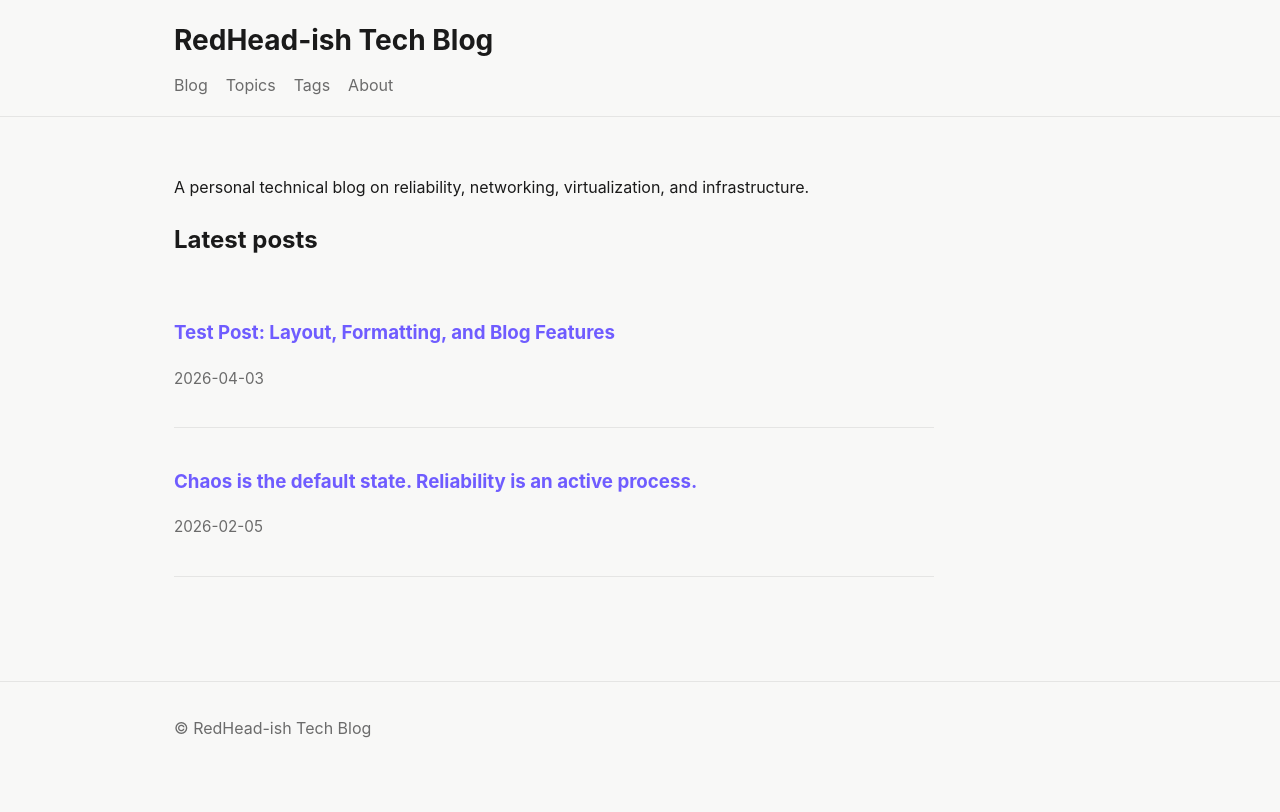
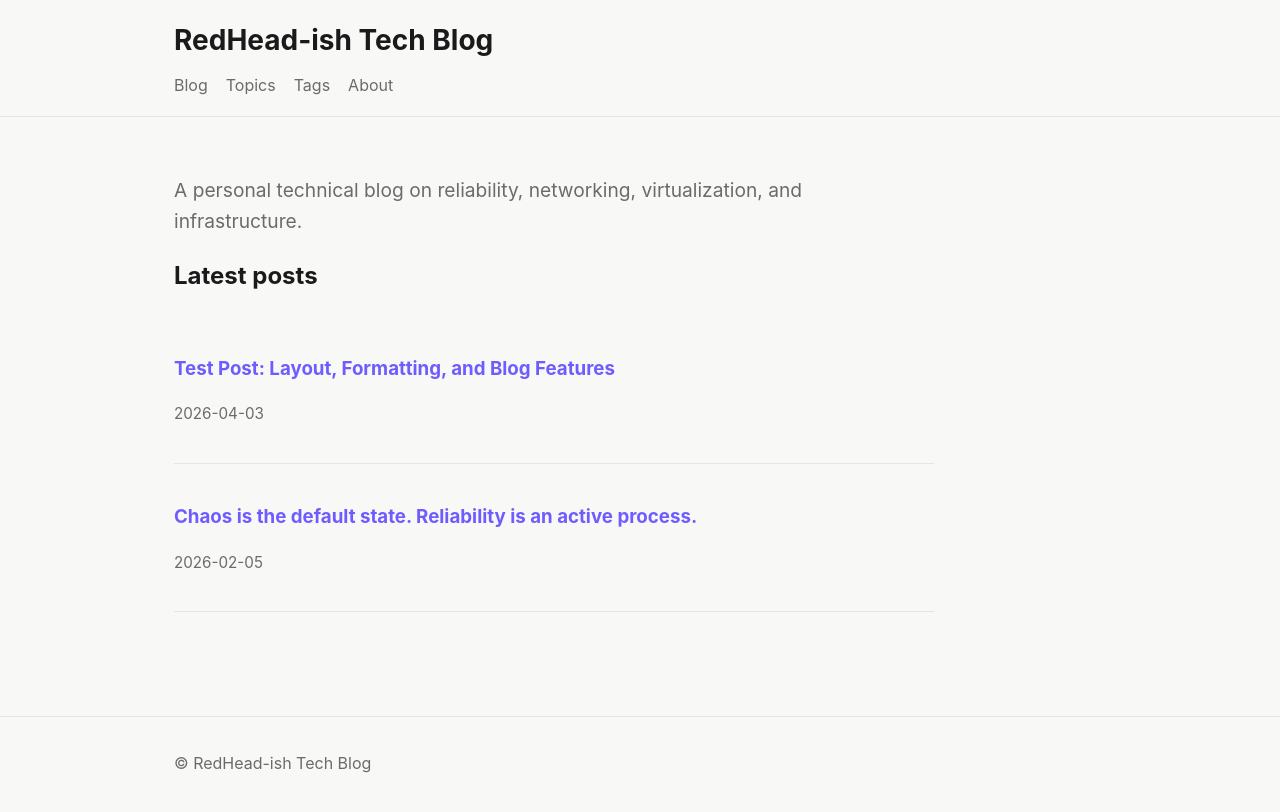
Before and after one commit to Redheadish/.github.io, a Jekyll site: the page built from index.md, in a window 1280 px wide. Shown: the top 812 px of the page. Built offline with Jekyll 4.4.1, drawn with Linux system fonts in a browser that asks for light colours.

Commit message:
Add home-intro class styles to base.css

```diff
--- a/assets/css/base.css
+++ b/assets/css/base.css
@@ -234,3 +234,10 @@ hr {
     gap: 12px;
   }
 }
+
+.home-intro {
+  max-width: 760px;
+  font-size: 1.2rem;
+  color: var(--muted);
+  margin: 0 0 2rem;
+}
```
